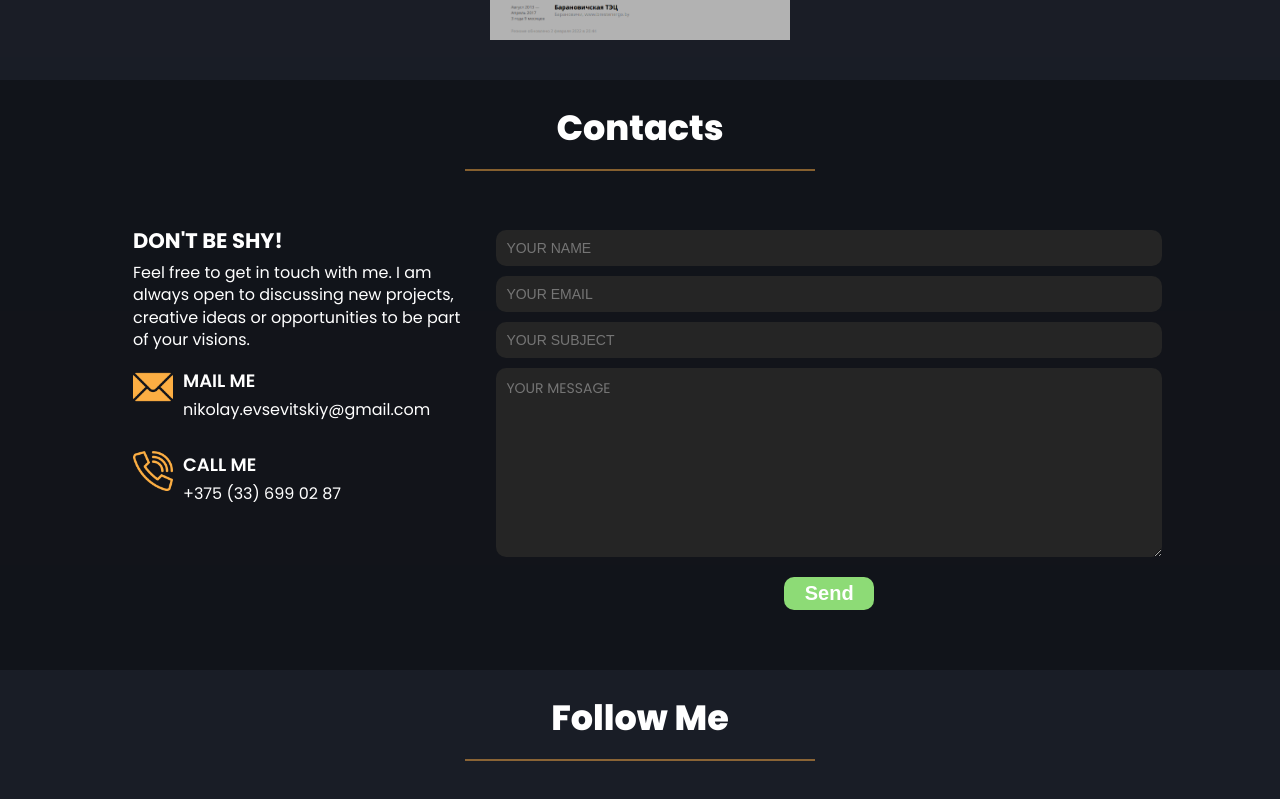
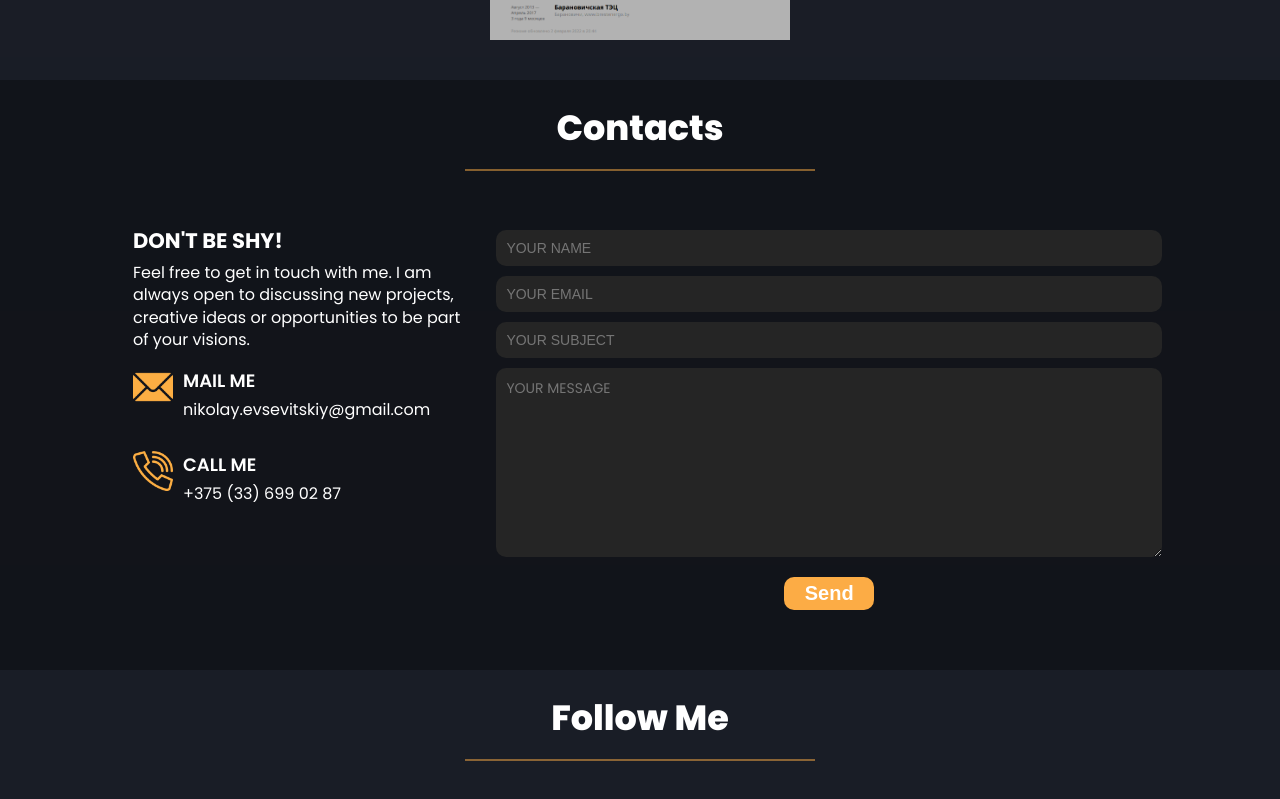
Before and after one commit to nikolay-evsevitskiy/my-portfolio-on-typescript, a React (Create React App) app: page / in a window 1280 px wide. Shown: the part 3246-4045 px from the top of the page. Built offline with nearby package versions, Linux system fonts and the light colour scheme.

Commit message:
change style buttons

```diff
--- a/package.json
+++ b/package.json
@@ -12,6 +12,7 @@
     "@types/react": "^17.0.20",
     "@types/react-dom": "^17.0.9",
     "@types/react-scroll": "^1.8.3",
+    "@types/react-typing-effect": "^2.0.3",
     "emailjs-com": "^3.2.0",
     "gh-pages": "^3.2.3",
     "react": "^17.0.2",
@@ -21,6 +22,7 @@
     "react-scripts": "5.0.0",
     "react-scroll": "^1.8.5",
     "react-tsparticles": "^1.41.5",
+    "react-typing-effect": "^2.0.5",
     "sass": "^1.49.8",
     "save-dev": "^0.0.1-security",
     "typescript": "^4.4.2",
--- a/src/Common/Button/Button.module.scss
+++ b/src/Common/Button/Button.module.scss
@@ -5,9 +5,9 @@
   text-decoration: none;
   color: $textColor;
   font-size: 20px;
-    height: 50px;
+  height: 60px;
   min-width: 90px;
-    background-color: #8ddb76;
+  background-color: #fcac45;
   border-radius: 10px;
   display: flex;
   justify-content: center;
@@ -15,6 +15,19 @@
   font-weight: bold;
   margin: 20px;
   position: relative;
+  border: none;
   z-index: 1;
 
+  &:hover {
+    transition-duration: 500ms;
+    transition-property: background-color;
+    background-color: rgb(255, 255, 255);
+    color: $primaryColor;
+    cursor: pointer;
   }
+
+  &:active {
+    border: $primaryColor 3px solid;
+  }
+
+}
--- a/src/Contacts/Contacts.module.scss
+++ b/src/Contacts/Contacts.module.scss
@@ -86,35 +86,11 @@
           }
         }
 
-        button {
-          padding: 5px;
-          text-decoration: none;
-          color: $textColor;
-          font-size: 20px;
-          height: 50px;
-          min-width: 90px;
-          background-color: #8ddb76;
-          border-radius: 10px;
-          display: flex;
-          justify-content: center;
-          align-items: center;
-          font-weight: bold;
-          margin: 20px;
-          position: relative;
-          z-index: 1;
-          border: none;
-
-          &:hover {
-            cursor: pointer;
-          }
-        }
-
         @media screen and (max-width: 530px) {
           width: 100%;
         }
       }
     }
 
-
   }
 }
--- a/src/Contacts/Contacts.tsx
+++ b/src/Contacts/Contacts.tsx
@@ -9,6 +9,7 @@ import mailImage from "../assets/images/mail.png";
 import Slide from 'react-reveal/Slide';
 import * as emailjs from 'emailjs-com';
 import Loader from "../Common/Loader/Loader";
+import s from "../Common/Button/Button.module.scss"
 
 
 type ContactItemInfoType = {
@@ -127,7 +128,7 @@ export const Contacts = () => {
                             onChange={handleChange}
                             placeholder={"YOUR MESSAGE"}/>
 
-                        {loader ? <Loader/> : <button type="submit">Send</button>}
+                        {loader ? <Loader/> : <button className={s.buttonStyle} type="submit">Send</button>}
                         {error && <div style={{color: 'red'}}>{error}</div>}
 
                     </form>
```
Also changed, not shown: 1 other file (tests, documents, lock files or other folders). Lines whose indentation alone changed are shown as unchanged.
